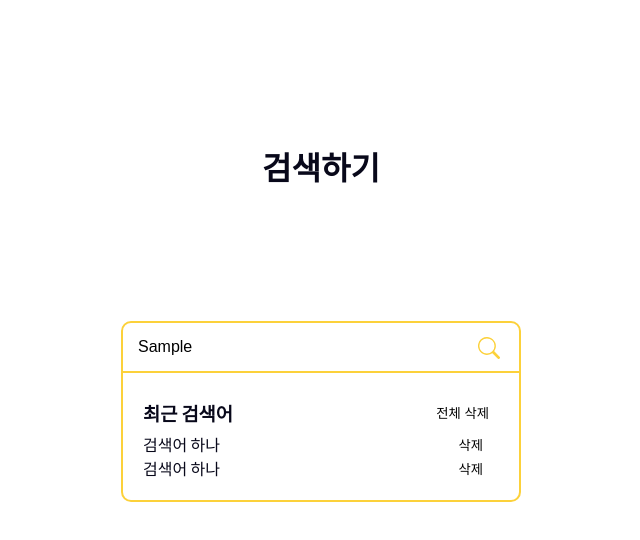
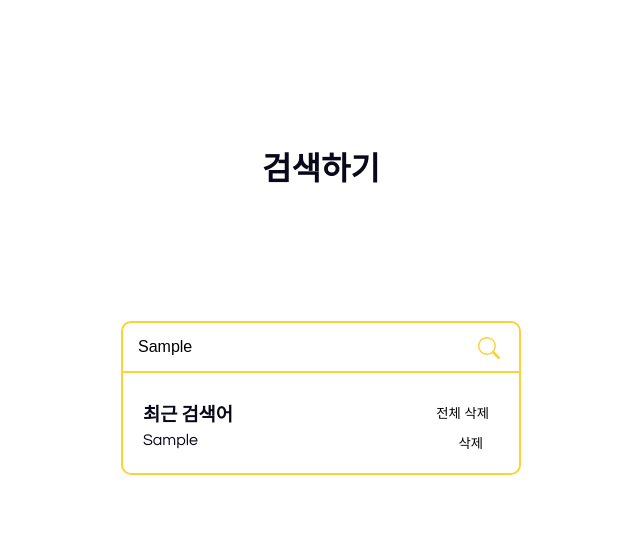
Before and after one commit to 11210111/practice, a React (Create React App) app: page / in a window 1280 px wide. Both pictures are taken after typing "Sample" into the empty fields and a click on the button 808 px from the left and 351 px from the top of the page. Shown: the top 540 px of the page, without its empty margins (319-959 px from the left). Built offline with nearby package versions, Linux system fonts and the light colour scheme; the HTML template or start-up script is replaced by a standard one.

Commit message:
feat 최근검색어 구현

```diff
--- a/src/components/Button.tsx
+++ b/src/components/Button.tsx
@@ -1,13 +1,18 @@
 import React from 'react';
 import './styles.css';
 
-type ButtonProps = {
+interface ButtonProps {
   text: string | React.ReactElement;
   type: string;
-};
+  onClick?: any;
+}
 
-const Button: React.FC<ButtonProps> = ({ text, type }) => {
-  return <button className={`button button-${type}`}>{text}</button>;
+const Button: React.FC<ButtonProps> = ({ text, type, ...props }) => {
+  return (
+    <button className={`button button-${type}`} {...props}>
+      {text}
+    </button>
+  );
 };
 
 export default Button;
--- a/src/components/Search.tsx
+++ b/src/components/Search.tsx
@@ -15,15 +15,25 @@ const Search: React.FC = () => {
   const handleAddKeyword = (e: React.FormEvent) => {
     e.preventDefault();
     if (keyword) {
-      const mapKeywords = keywords.map((data) => data.keyword);
-      if (!mapKeywords.includes(keyword)) {
+      const preKeyword = keywords.find(
+        (keywordData) => keywordData.keyword === keyword
+      );
+      if (!preKeyword) {
         setKeywords([{ id: Date.now(), keyword }, ...keywords]);
       }
     }
   };
 
+  const handleRemoveKeyword = (id: number) => {
+    setKeywords(keywords.filter((keywordData) => keywordData.id !== id));
+  };
+
+  const handleRemoveAll = () => {
+    setKeywords([]);
+  };
+
   useEffect(() => {
-    keywords.length && setIsOpen(true);
+    keywords.length ? setIsOpen(true) : setIsOpen(false);
   }, [keywords.length]);
 
   return (
@@ -34,7 +44,13 @@ const Search: React.FC = () => {
         onAddKeyword={handleAddKeyword}
         isOpen={isOpen}
       />
-      {!!keywords.length && <SearchList keywords={keywords} />}
+      {!!keywords.length && (
+        <SearchList
+          keywords={keywords}
+          onRemoveKeyword={handleRemoveKeyword}
+          onRemoveAll={handleRemoveAll}
+        />
+      )}
     </article>
   );
 };
--- a/src/components/SearchList.tsx
+++ b/src/components/SearchList.tsx
@@ -1,20 +1,31 @@
 import React from 'react';
 import Button from './Button';
+import { searchKeyword } from './Search';
 
-const SearchList: React.FC = () => {
+interface Props {
+  keywords: searchKeyword[];
+  onRemoveKeyword: (id: number) => void;
+  onRemoveAll: () => void;
+}
+
+const SearchList: React.FC<Props> = ({
+  keywords,
+  onRemoveKeyword,
+  onRemoveAll,
+}) => {
   return (
     <section className='search-list'>
       <div className='search-list-header'>
         <h3>최근 검색어</h3>
-        <Button type='delete-all' text='전체 삭제' />
+        <Button type='delete-all' text='전체 삭제' onClick={onRemoveAll} />
       </div>
       <ul>
-        <li>
-          <div>검색어 하나</div> <Button type='delete' text='삭제' />
-        </li>
-        <li>
-          <div>검색어 하나</div> <Button type='delete' text='삭제' />
-        </li>
+        {keywords.map((keywordData) => (
+          <li key={keywordData.id}>
+            <div>{keywordData.keyword}</div>
+            <Button type='delete' text='삭제' onClick={()=>onRemoveKeyword(keywordData.id)} />
+          </li>
+        ))}
       </ul>
     </section>
   );
--- a/src/components/styles.css
+++ b/src/components/styles.css
@@ -12,6 +12,10 @@
 .button {
   background-color: var(--white);
   border: none;
+}
+
+.button:hover {
+  cursor: pointer;
 }
 
 .button-search {
```
